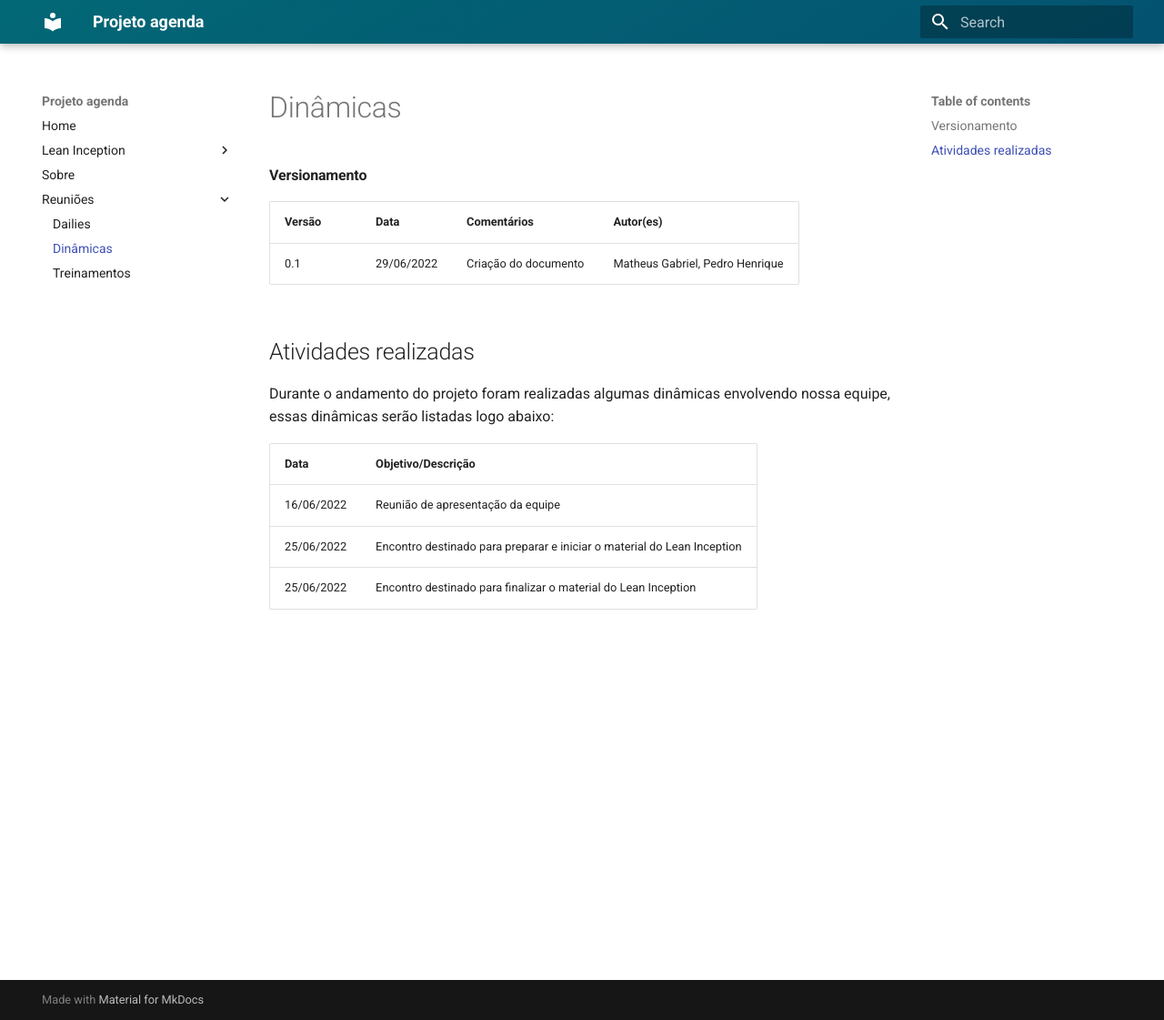
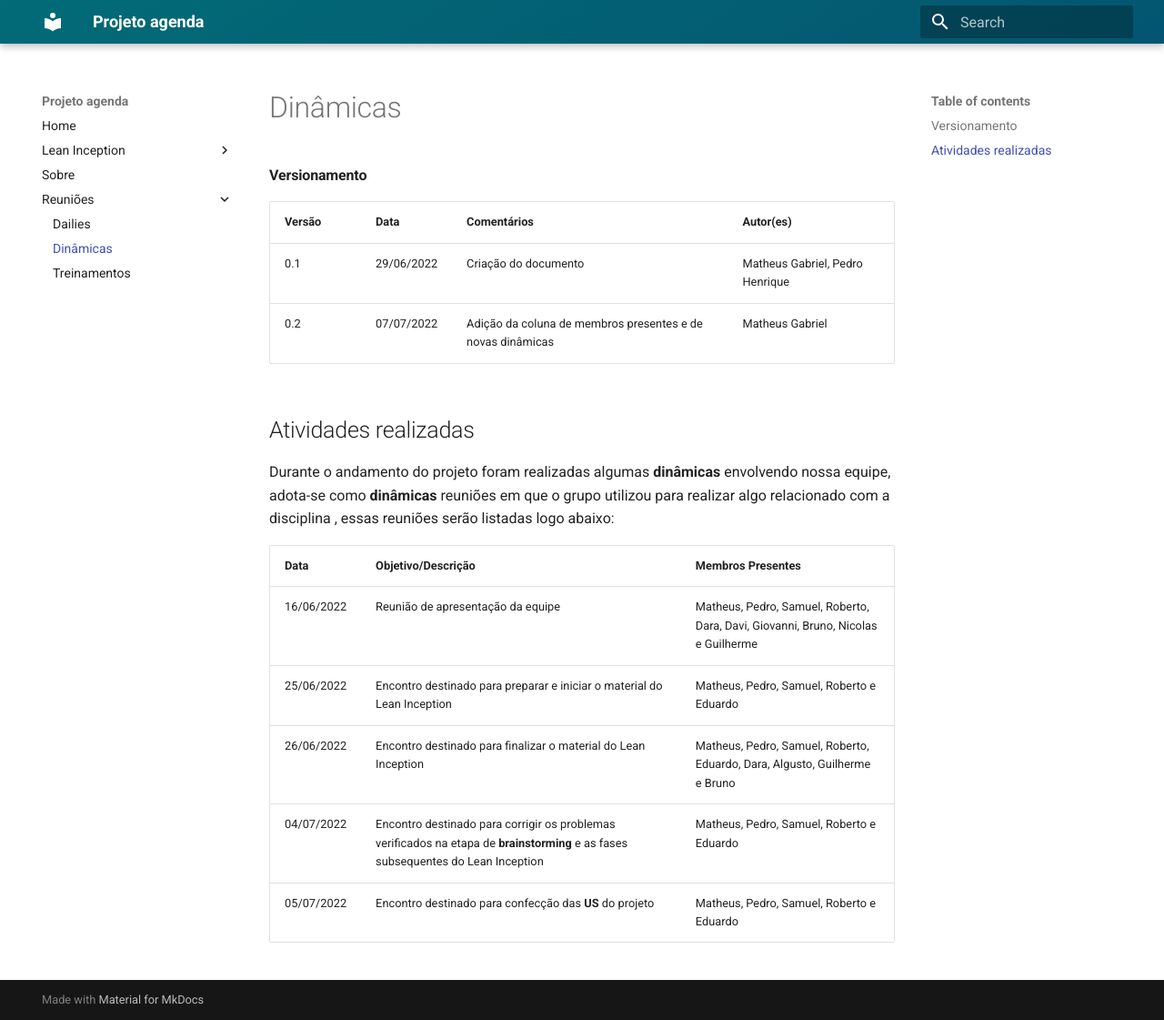
Before and after one commit to fga-eps-mds/2022-1-schedula-doc, an MkDocs documentation site: the page built from docs/Reunioes/Dinamicas.md, in a window 1280 px wide and 1121 px high. Shown: the whole window at 91% size. Built offline with MkDocs 1.6.1 and Material for MkDocs 9.7.7, drawn with Linux system fonts in a browser that asks for light colours.

Commit message:
docs: Adiciona documentação de novas dinâmicas realizadas pelo grupo

```diff
--- a/docs/Reunioes/Dinamicas.md
+++ b/docs/Reunioes/Dinamicas.md
@@ -1,15 +1,18 @@
 #### Versionamento
 
-| Versão | Data       | Comentários                   | Autor(es)                                      |
-| ------ | ---------- | ----------------------------- | ---------------------------------------------- |
-|  0.1   | 29/06/2022 | Criação do documento          | Matheus Gabriel, Pedro Henrique                |
+| Versão | Data       | Comentários                                                | Autor(es)                       |
+|--------|------------|------------------------------------------------------------|---------------------------------|
+| 0.1    | 29/06/2022 | Criação do documento                                       | Matheus Gabriel, Pedro Henrique |
+| 0.2    | 07/07/2022 | Adição da coluna de membros presentes e de novas dinâmicas | Matheus Gabriel                 |
 
 ## Atividades realizadas
 
-Durante o andamento do projeto foram realizadas algumas dinâmicas envolvendo nossa equipe, essas dinâmicas serão listadas logo abaixo:
+Durante o andamento do projeto foram realizadas algumas **dinâmicas** envolvendo nossa equipe, adota-se como **dinâmicas** reuniões em que o grupo utilizou para realizar algo relacionado com a disciplina , essas reuniões serão listadas logo abaixo:
 
-| Data | Objetivo/Descrição |
-|---|---|
-| 16/06/2022 | Reunião de apresentação da equipe |
-| 25/06/2022 | Encontro destinado para preparar e iniciar o material do Lean Inception |
-| 25/06/2022 | Encontro destinado para finalizar o material do Lean Inception |
+| Data       | Objetivo/Descrição                                                                                                                 | Membros Presentes                                                                 |
+|------------|------------------------------------------------------------------------------------------------------------------------------------|-----------------------------------------------------------------------------------|
+| 16/06/2022 | Reunião de apresentação da equipe                                                                                                  | Matheus, Pedro, Samuel, Roberto, Dara, Davi, Giovanni, Bruno, Nicolas e Guilherme |
+| 25/06/2022 | Encontro destinado para preparar e iniciar o material do Lean Inception                                                            | Matheus, Pedro, Samuel, Roberto e Eduardo                                         |
+| 26/06/2022 | Encontro destinado para finalizar o material do Lean Inception                                                                     | Matheus, Pedro, Samuel, Roberto, Eduardo, Dara, Algusto, Guilherme e Bruno        |
+| 04/07/2022 | Encontro destinado para corrigir os problemas verificados na etapa de __brainstorming__  e as fases subsequentes do Lean Inception | Matheus, Pedro, Samuel, Roberto e Eduardo                                         |
+| 05/07/2022 | Encontro destinado para confecção das **US** do projeto                                                                            | Matheus, Pedro, Samuel, Roberto e Eduardo                                         |
```
